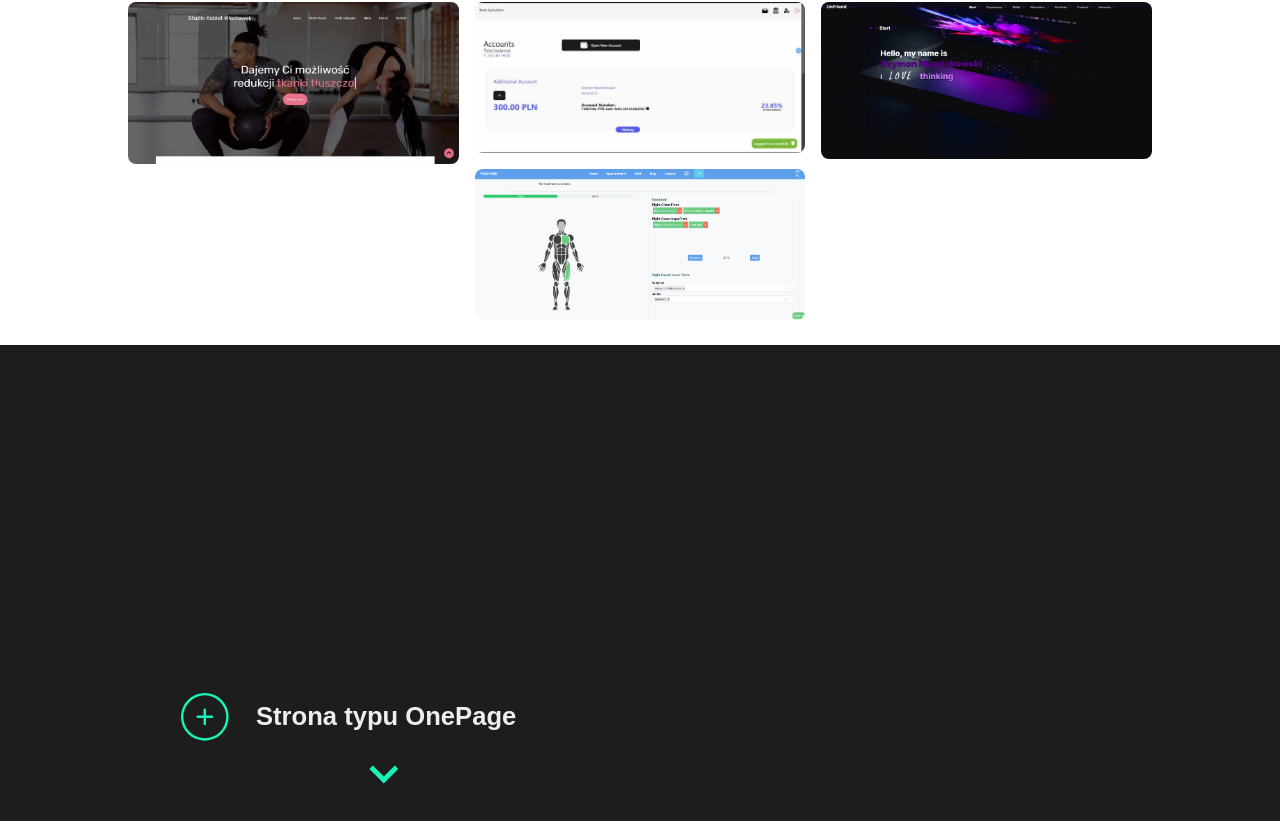
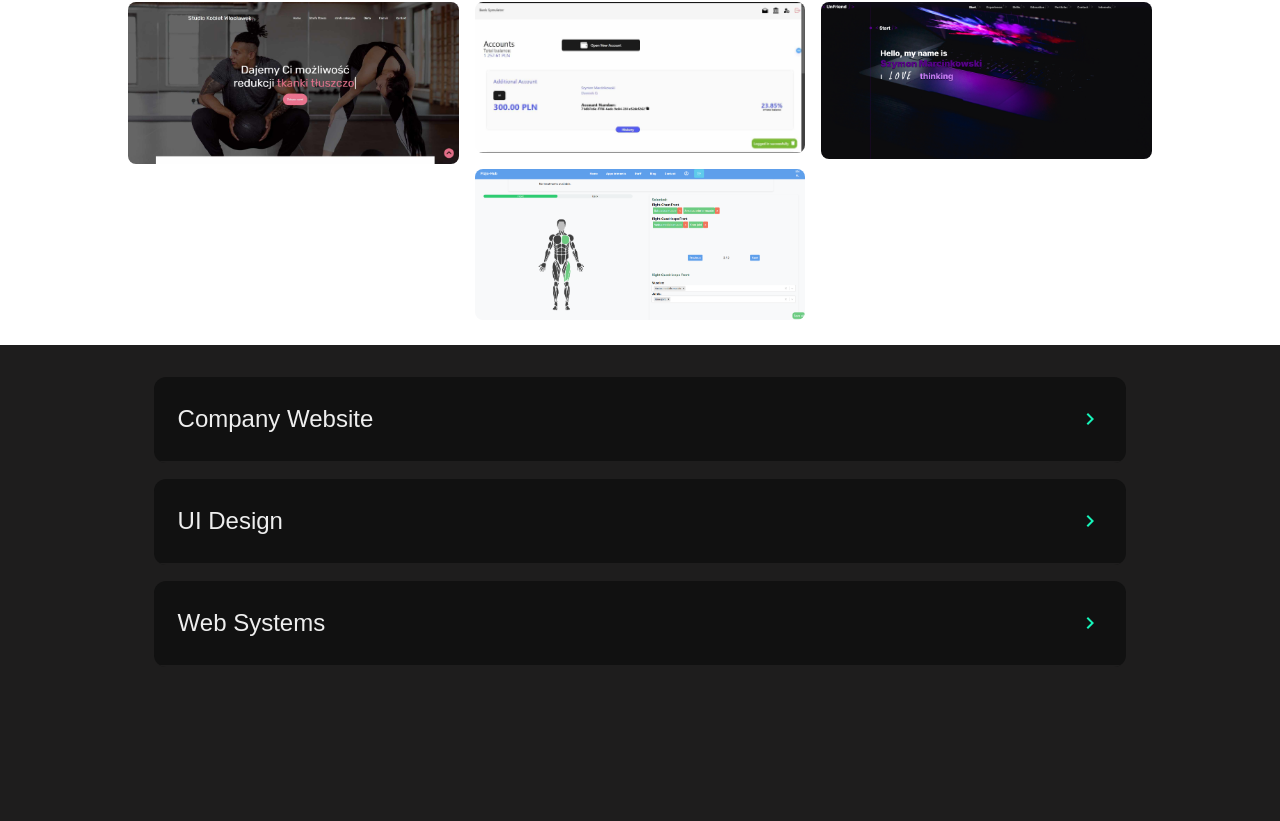
Before and after one commit to UnFriend-PL/HashStudio, a Next.js app: page / in a window 1280 px wide. Shown: the part 3030-3851 px from the top of the page. Built offline with nearby package versions, Linux system fonts and the light colour scheme.

Commit message:
draft of offer table

```diff
--- a/src/app/components/OfferScreen.jsx
+++ b/src/app/components/OfferScreen.jsx
@@ -1,48 +1,89 @@
 import "@/app/styles/Offer.scss"
-import {CiCircleMinus} from "react-icons/ci";
-import {CiCirclePlus} from "react-icons/ci";
-import {useState} from "react";
-import {MdOutlineExpandMore} from "react-icons/md";
-import {MdOutlineExpandLess} from "react-icons/md";
+import { useState } from "react";
+import { MdOutlineExpandMore, MdOutlineExpandLess } from "react-icons/md";
+import { BsCheckLg, BsXLg } from "react-icons/bs";
+import { offerData } from "@/app/data/offerData";
+
+const PackageHeader = ({ name, price }) => (
+    <div className="PackageCell">
+        <h3>{name}</h3>
+        <div className="Price">${price}</div>
+    </div>
+);
+
+const FeatureRow = ({ featureIndex, packages }) => {
+    const featureName = packages[0].features[featureIndex].name;
+    return (
+        <div className="FeatureRow">
+            <div className="FeatureCell">{featureName}</div>
+            {packages.map((pkg, index) => (
+                <div key={index} className="PackageCell">
+                    {pkg.features[featureIndex].included ?
+                        <BsCheckLg className="included" /> :
+                        <BsXLg className="not-included" />}
+                </div>
+            ))}
+        </div>
+    );
+};
+
+const CategoryHeader = ({ title, isExpanded, onToggle }) => (
+    <div
+        className={`CategoryHeader ${isExpanded ? 'expanded' : ''}`}
+        onClick={onToggle}
+        role="button"
+    >
+        <h2>{title}</h2>
+        {isExpanded ? <MdOutlineExpandLess /> : <MdOutlineExpandMore />}
+    </div>
+);
+
+const PackageGrid = ({ packages, isExpanded }) => (
+    <div className={`PackagesGrid ${isExpanded ? 'expanded' : ''}`}>
+        <div className="PackageHeaders">
+            <div className="FeatureCell"></div>
+            {packages.map((pkg, index) => (
+                <PackageHeader key={index} name={pkg.name} price={pkg.price} />
+            ))}
+        </div>
+        <div className="Features">
+            {packages[0].features.map((_, featureIndex) => (
+                <FeatureRow
+                    key={featureIndex}
+                    featureIndex={featureIndex}
+                    packages={packages}
+                />
+            ))}
+        </div>
+    </div>
+);
+
+const ServiceCategory = ({ data }) => {
+    const [isExpanded, setIsExpanded] = useState(false);
+
+    return (
+        <div className="ServiceCategory">
+            <CategoryHeader
+                title={data.category}
+                isExpanded={isExpanded}
+                onToggle={() => setIsExpanded(!isExpanded)}
+            />
+            <PackageGrid
+                packages={data.packages}
+                isExpanded={isExpanded}
+            />
+        </div>
+    );
+};
 
 export default function OfferScreen() {
-
     return (
         <div className="OfferScreen">
             <div className="OfferPanel">
-                <Product description={"lorem ipsum dolor lorem ipsum dolor"} title={"Strona typu OnePage"}/>
+                {Object.values(offerData).map((categoryData, index) => (
+                    <ServiceCategory key={index} data={categoryData} />
+                ))}
             </div>
         </div>
-    )
-
+    );
 }
-
-function Product({title, description}) {
-
-    const [isSelected, setIsSelected] = useState(false);
-    const [showMore, setShowMore] = useState(false);
-    return (
-        <div className="Product">
-            <div className="Select">
-                <a onClick={() => {
-                    setIsSelected(!isSelected)
-                }}>{isSelected ? <CiCircleMinus/> : <CiCirclePlus/>}</a>
-            </div>
-            <div className="Title">
-                {title}
-            </div>
-            <div className="ShowDescription">
-                <a>
-                    {showMore ? <MdOutlineExpandLess onClick={() => setShowMore(false)}/> :
-                        <MdOutlineExpandMore onClick={() => setShowMore(true)}/>}
-                </a>
-            </div>
-            {showMore && (
-                <div className="Description">
-                    {description}
-                </div>
-            )}
-        </div>
-    )
-
-}
--- /dev/null
+++ b/src/app/data/offerData.js
@@ -0,0 +1,125 @@
+export const offerData = {
+    website: {
+        category: "Company Website",
+        packages: [
+            {
+                name: "Mini",
+                price: "999",
+                features: [
+                    { name: "Responsive Design", included: true },
+                    { name: "Up to 5 Subpages", included: true },
+                    { name: "Basic SEO", included: true },
+                    { name: "Contact Form", included: true },
+                    { name: "Custom Design", included: false },
+                    { name: "CMS System", included: false },
+                ]
+            },
+            {
+                name: "Standard",
+                price: "1999",
+                features: [
+                    { name: "Responsive Design", included: true },
+                    { name: "Up to 10 Subpages", included: true },
+                    { name: "Advanced SEO", included: true },
+                    { name: "Contact Form", included: true },
+                    { name: "Custom Design", included: true },
+                    { name: "CMS System", included: true },
+                ]
+            },
+            {
+                name: "Pro",
+                price: "3999",
+                features: [
+                    { name: "Responsive Design", included: true },
+                    { name: "Unlimited Subpages", included: true },
+                    { name: "Premium SEO", included: true },
+                    { name: "Advanced Forms", included: true },
+                    { name: "Custom Design", included: true },
+                    { name: "CMS System", included: true },
+                ]
+            }
+        ]
+    },
+    uiDesign: {
+        category: "UI Design",
+        packages: [
+            {
+                name: "Basic",
+                price: "799",
+                features: [
+                    { name: "Homepage Design", included: true },
+                    { name: "Mobile Responsive", included: true },
+                    { name: "2 Revision Rounds", included: true },
+                    { name: "Source Files", included: true },
+                    { name: "Interactive Prototype", included: false },
+                    { name: "Design System", included: false },
+                ]
+            },
+            {
+                name: "Advanced",
+                price: "1499",
+                features: [
+                    { name: "Homepage Design", included: true },
+                    { name: "Mobile Responsive", included: true },
+                    { name: "Unlimited Revisions", included: true },
+                    { name: "Source Files", included: true },
+                    { name: "Interactive Prototype", included: true },
+                    { name: "Design System", included: false },
+                ]
+            },
+            {
+                name: "Premium",
+                price: "2499",
+                features: [
+                    { name: "Homepage Design", included: true },
+                    { name: "Mobile Responsive", included: true },
+                    { name: "Unlimited Revisions", included: true },
+                    { name: "Source Files", included: true },
+                    { name: "Interactive Prototype", included: true },
+                    { name: "Design System", included: true },
+                ]
+            }
+        ]
+    },
+    webSystem: {
+        category: "Web Systems",
+        packages: [
+            {
+                name: "Starter",
+                price: "2999",
+                features: [
+                    { name: "User Authentication", included: true },
+                    { name: "Basic Database", included: true },
+                    { name: "API Integration", included: true },
+                    { name: "Basic Analytics", included: true },
+                    { name: "Custom Features", included: false },
+                    { name: "Advanced Security", included: false },
+                ]
+            },
+            {
+                name: "Business",
+                price: "4999",
+                features: [
+                    { name: "User Authentication", included: true },
+                    { name: "Advanced Database", included: true },
+                    { name: "API Integration", included: true },
+                    { name: "Advanced Analytics", included: true },
+                    { name: "Custom Features", included: true },
+                    { name: "Advanced Security", included: false },
+                ]
+            },
+            {
+                name: "Enterprise",
+                price: "9999",
+                features: [
+                    { name: "User Authentication", included: true },
+                    { name: "Advanced Database", included: true },
+                    { name: "API Integration", included: true },
+                    { name: "Advanced Analytics", included: true },
+                    { name: "Custom Features", included: true },
+                    { name: "Advanced Security", included: true },
+                ]
+            }
+        ]
+    }
+};
--- a/src/app/styles/Offer.scss
+++ b/src/app/styles/Offer.scss
@@ -7,88 +7,141 @@
   display: flex;
   flex-wrap: wrap;
   justify-content: center;
-  align-items: center;
+  align-items: flex-start;
+  padding: 2rem;
 
   .OfferPanel {
     flex-basis: 80%;
     display: flex;
-    flex-wrap: wrap;
+    flex-direction: column;
+    gap: 1rem;
+  }
+}
 
-    .Product {
-      display: flex;
-      flex-wrap: wrap;
-      justify-content: center;
-      justify-items: center;
-      flex-basis: 50%;
-      font-size: 1.2rem;
-      text-align: center;
+.ServiceCategory {
+  background-color: color.$secondary-color;
+  border-radius: 12px;
+  overflow: hidden;
+  transition: all 0.3s ease-in-out;
+
+  .CategoryHeader {
+    display: flex;
+    justify-content: space-between;
+    align-items: center;
+    padding: 1.5rem;
+    border-bottom: 2px solid color.$fourth-color;
+    transition: all 0.3s ease-in-out;
+    user-select: none;
+
+    &:hover {
+      background-color: rgba(color.$primary-color, 0.1);
+    }
+
+    &.expanded {
+      border-bottom-color: color.$primary-color;
+    }
+
+    h2 {
+      margin: 0;
+      color: color.$third-color;
+      font-size: 1.5rem;
+    }
+
+    svg {
+      font-size: 1.5rem;
       color: color.$primary-color;
+      transition: transform 0.3s ease;
+      pointer-events: none;
+    }
 
-      .Select {
-        flex-basis: 20%;
-        display: flex;
-        justify-content: center;
-        align-items: center;
-        font-size: 300%;
-        transition: 0.3s;
-        &:hover{
-          transform: scale(1.15);
+    &.expanded svg {
+      transform: rotate(0deg);
+    }
+
+    &:not(.expanded) svg {
+      transform: rotate(-90deg);
+    }
+  }
+
+  .PackagesGrid {
+    max-height: 0;
+    opacity: 0;
+    transition: all 0.3s ease-in-out;
+    overflow: hidden;
+
+    &.expanded {
+      max-height: 2000px;
+      opacity: 1;
+      padding: 1.5rem;
+    }
+
+    .PackageHeaders {
+      display: grid;
+      grid-template-columns: 2fr repeat(3, 1fr);
+      gap: 1rem;
+      margin-bottom: 2rem;
+
+      .PackageCell {
+        text-align: center;
+        padding: 1rem;
+        background-color: rgba(color.$primary-color, 0.1);
+        border-radius: 8px;
+        transition: transform 0.3s ease;
+
+        &:hover {
+          transform: translateY(-5px);
+        }
+
+        h3 {
+          margin: 0;
+          color: color.$third-color;
+          font-size: 1.25rem;
+          margin-bottom: 0.5rem;
+        }
+
+        .Price {
+          font-size: 1.5rem;
+          font-weight: bold;
+          color: color.$primary-color;
         }
       }
+    }
 
-      .Title {
-        flex-basis: 70%;
-        display: flex;
-        justify-content: flex-start;
-        font-weight: bold;
-        color: color.$third-color;
-        font-size: 1.6rem;
+    .Features {
+      .FeatureRow {
+        display: grid;
+        grid-template-columns: 2fr repeat(3, 1fr);
+        gap: 1rem;
         align-items: center;
-      }
+        padding: 0.75rem 0;
+        border-bottom: 1px solid rgba(color.$third-color, 0.1);
 
-      .ShowDescription {
-        flex-basis: 10%;
-        display: flex;
-        justify-content: center;
-        align-items: center;
-        font-size: 300%;
-        &:hover{
+        &:last-child {
+          border-bottom: none;
+        }
 
+        .FeatureCell {
+          color: color.$third-color;
         }
-      }
 
-      .Description {
-        flex-basis: 100%;
-        position: relative;
-        padding-top: 2%;
-        margin-top: 2%;
-        display: flex;
-        justify-content: center;
-        align-items: center;
-
-        &::before {
-          content: '';
-          position: absolute;
+        .PackageCell {
           display: flex;
           justify-content: center;
           align-items: center;
-          top: 0;
-          height: 2px;
-          background-color: color.$third-color;
-          width: 0%;
-          animation: widthChange 1s forwards ease-in-out;
 
+          svg {
+            font-size: 1.25rem;
+
+            &.included {
+              color: color.$primary-color;
+            }
+
+            &.not-included {
+              color: rgba(color.$third-color, 0.3);
+            }
+          }
         }
       }
     }
   }
 }
-
-@keyframes widthChange {
-  0% {
-    width: 0%;
-  }
-  100% {
-    width: 100%;
-  }
-}
```
